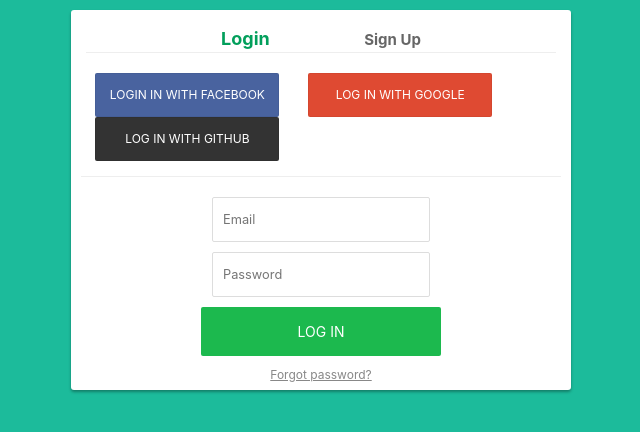
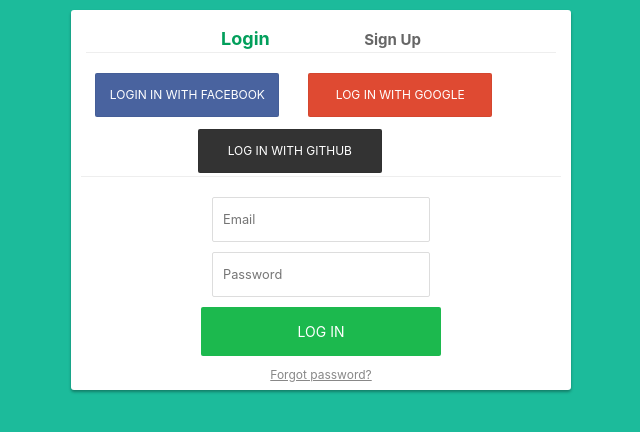
Before and after one commit to strongSoda/markit-auth, a website: page auth.html in a window 1280 px wide. Shown: the whole page, without its empty margins (319-959 px from the left). Drawn offline with nearby package versions, Linux system fonts and the light colour scheme.

Commit message:
improved UI

```diff
--- a/auth.html
+++ b/auth.html
@@ -129,6 +129,9 @@
 }
 .github {
   background-color: #333;
+  position: relative;
+  top: 12px;
+  left: 8vw;
 }
 
 .email-login,.email-signup{
```
